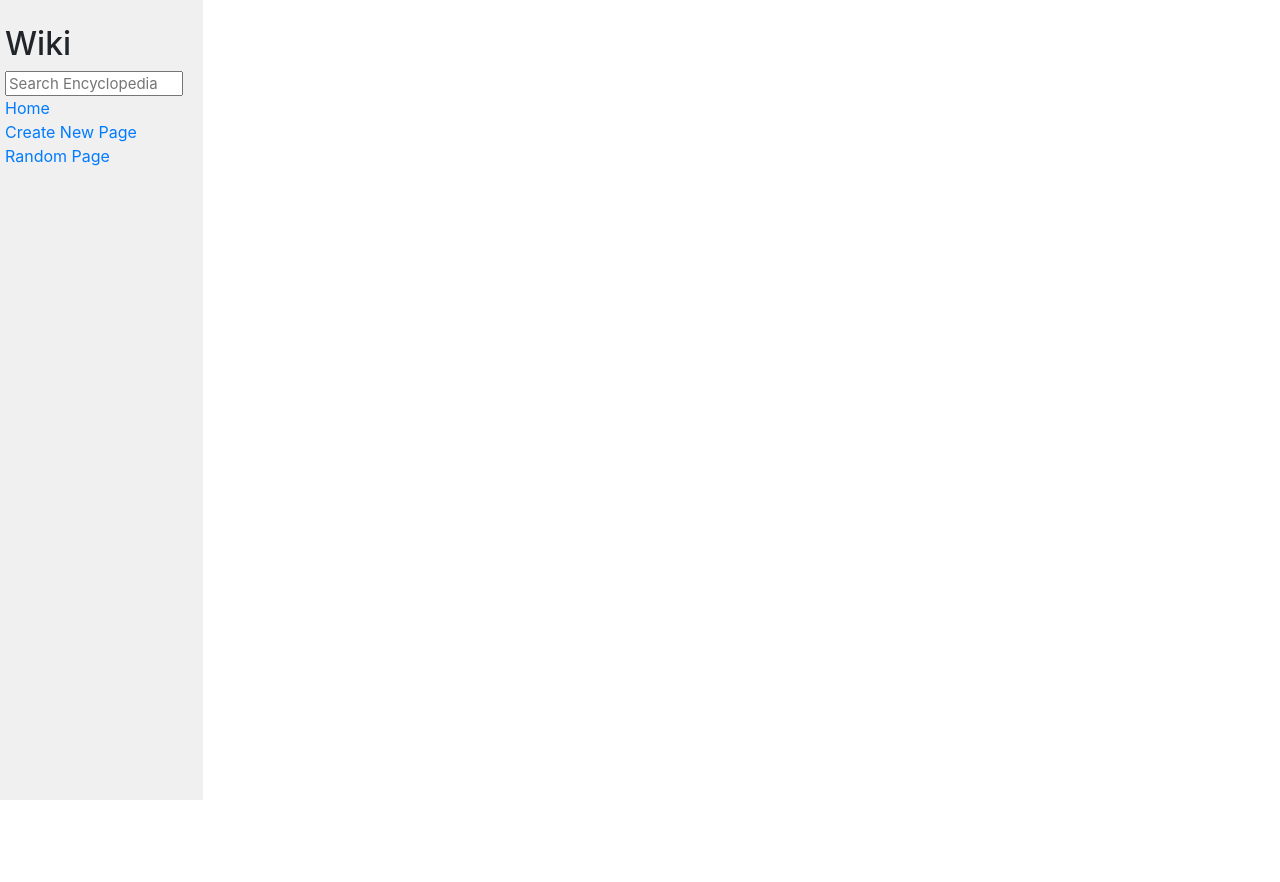
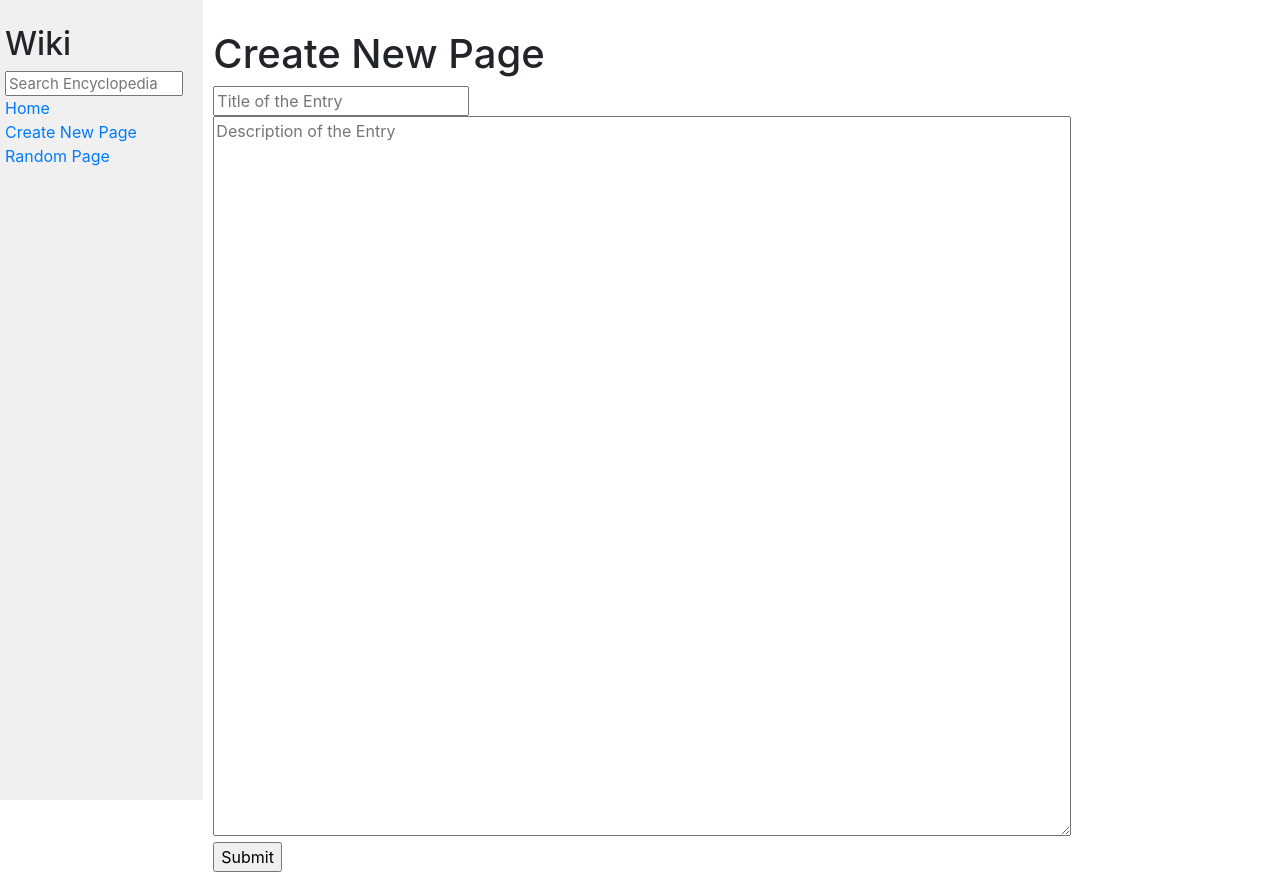
Before and after one commit to eduardoluis11/wiki, a Django app: page /create in a window 1280 px wide. Before the commit the page ends 800 px from the top, so only its background shows below. Run offline with Django 3.2, Linux system fonts and the light colour scheme; some libraries are stand-ins or nearby versions.

Commit message:
Finished 4.a) from Create Algorithm
Although I still need to fix the styles of the form for the entry creation page, I have technically finished part 4.a) from the Create algorithm. Now, if the user enters to the creation page, a form with 2 inputs and a submit button will show up. And if you hit 'Submit', no error will show up.

```diff
--- a/encyclopedia/templates/encyclopedia/create.html
+++ b/encyclopedia/templates/encyclopedia/create.html
@@ -9,4 +9,46 @@ from the views.py file. -->
 {% endblock %}
 
 {% block body %}
+
+    <!-- This prints a title saying "Create New Page" on the body of the page -->
+    <h1>Create New Page</h1>
+
+    <!-- Now, to let the user add a title and a body to the new entry article, I will create 2 forms. The 1st form
+    will let the user insert a title for the entry. Meanwhile, the 2nd form will have the textarea where the user
+    will be able to insert the markdown code with the entry content. I will let the user write markdown code on the
+    title since all other .md files already have the title with a “#”, which is markdown code. That is, for
+    consistency’s sake, I will let the user also type the title using markdown.
+
+    It would be a good idea to make the 2 forms with the title and the content of the new entry to have a POST
+    method. I don’t need to put the entry and the entirety of the content for that entry into the URL. Also, that
+    would make it easy for me to get that content and send it to views.py to insert that content into a variable.
+
+    The 2 forms for the entry creation will be created on the create.html file by using the <form> and <input>
+    tags. I will add a “Submit” (or “Save”) button, so that the user doesn’t have to press the Enter key each time
+    they want to save an entry.
+
+    As the assignment says, I need to use a <textarea> tag for the content of the entry. This way, the user will be
+    able to type the description of the new entry.
+
+    This part of the assignment isn’t explicitly asking me to send the title and the body of the newly created entry
+    to a new .md file. It’s just asking me to accept input from the user. So, I will first create the form with
+    the title and the body of the new entry, the submit button, and a label for each input box.
+
+    "Text area" wasn't an input: it's a tag of its own. It's written as <textarea> (source:
+    https://www.w3schools.com/tags/tryit.asp?filename=tryhtml_textarea .)
+
+    I will give each input a "name" attribute to be able to get their data from the views.py file once I submit
+    the form.
+
+    I NEED to add a CRF token since I'm using a POST request with this form.
+    -->
+    <form method="post">
+        {% csrf_token %}
+        <input type="text" name="entry-title" placeholder="Title of the Entry">
+        <br>
+        <textarea name="entry-body" placeholder="Description of the Entry"></textarea>
+        <br>
+        <input type="submit">
+    </form>
+
 {% endblock %}
```
